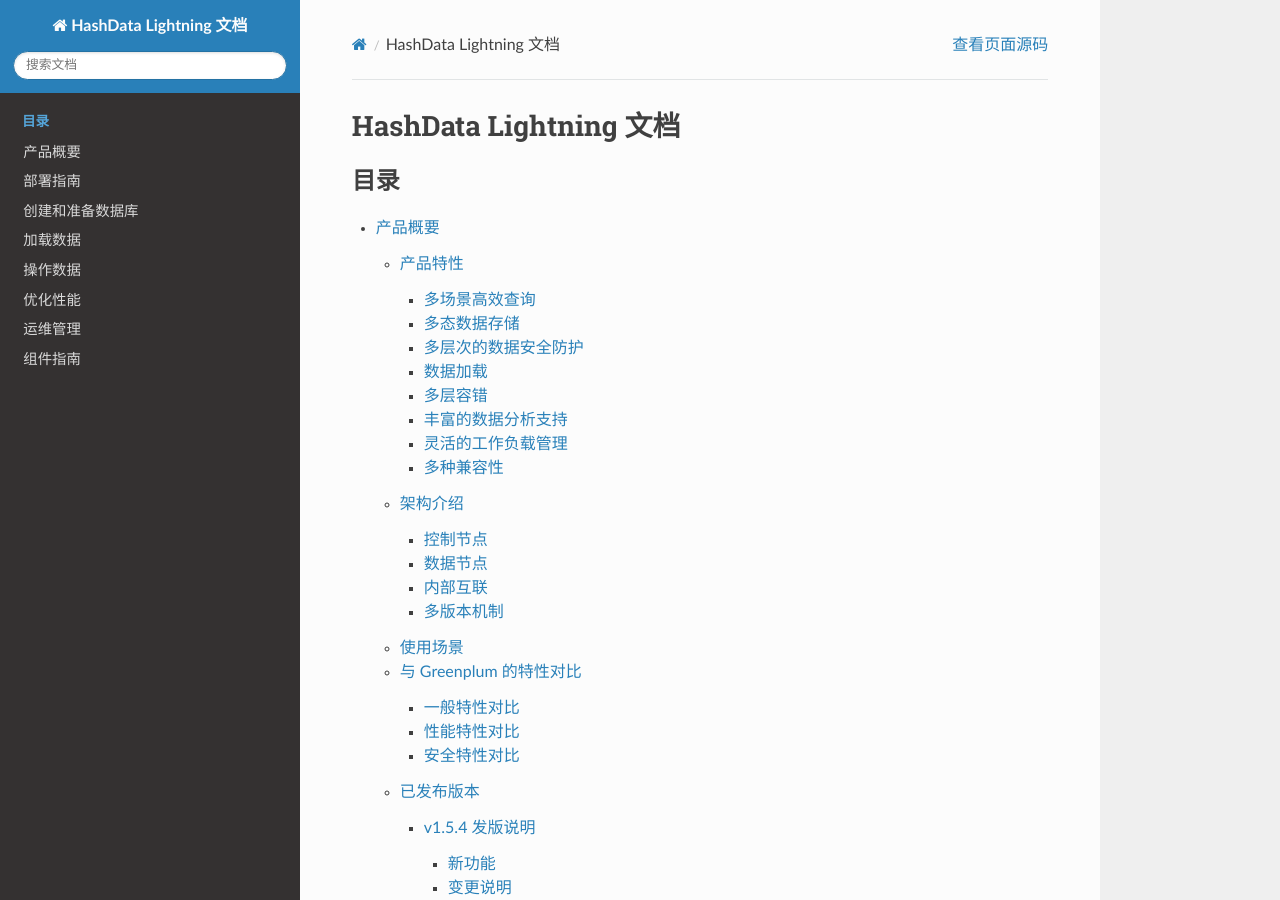
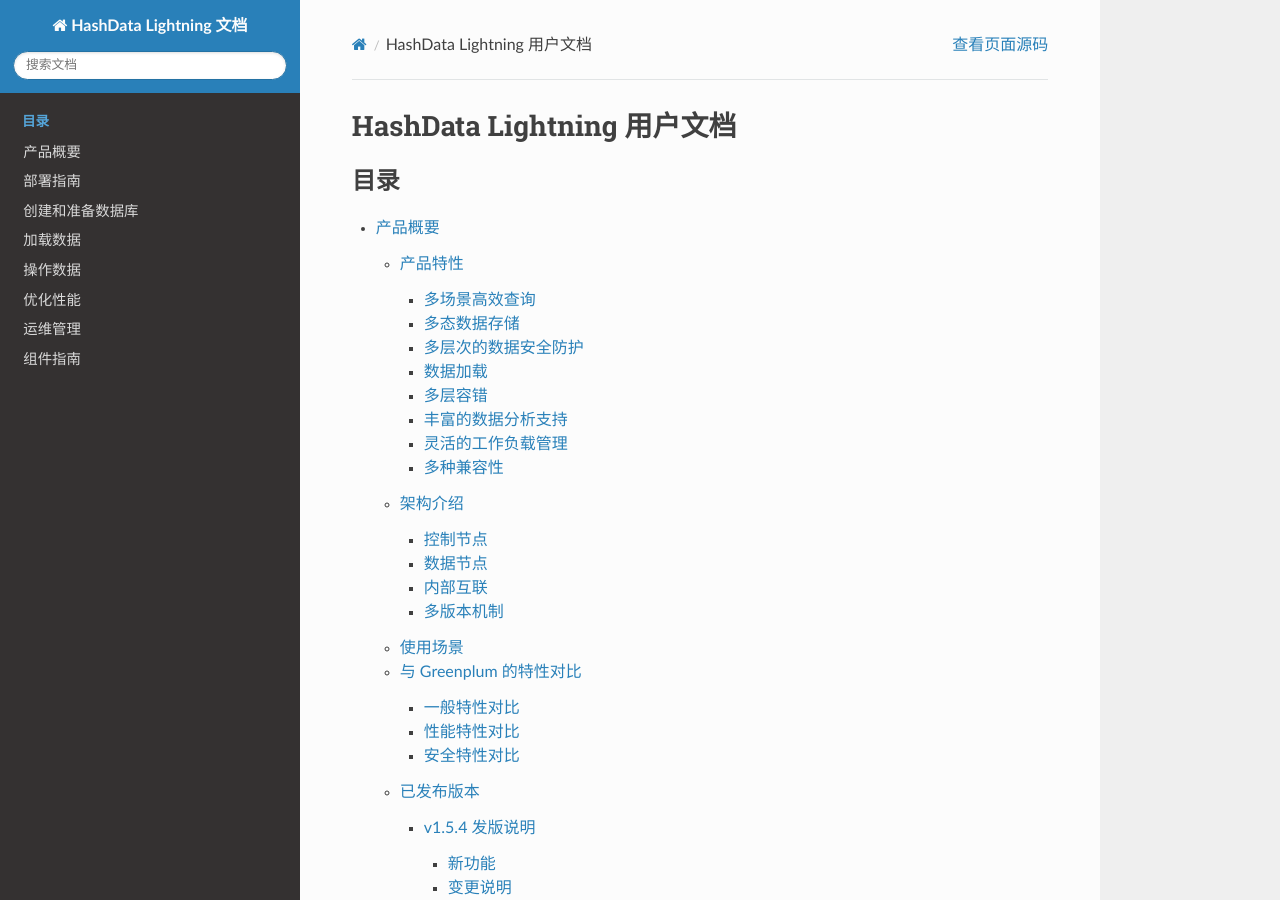
Before and after one commit to TomShawn/sphinx-trial-docs, a Sphinx documentation site: the page built from source/index.rst, in a window 1280 px wide and 900 px high. Built offline with Sphinx 7.4.7 and the Read the Docs theme 2.0.0, drawn with Linux system fonts in a browser that asks for light colours.

```diff
--- a/source/conf.py
+++ b/source/conf.py
@@ -14,7 +14,7 @@
 project = 'HashData Lightning 文档'
 copyright = '2024, HashData'
 author = 'HashData'
-release = 'latest'
+release = 'v1.5.4'
 
 # -- General configuration ---------------------------------------------------
 # https://www.sphinx-doc.org/en/master/usage/configuration.html#general-configuration
--- a/source/index.rst
+++ b/source/index.rst
@@ -1,4 +1,4 @@
-HashData Lightning 文档
+HashData Lightning 用户文档
 #############################
 
 
```
